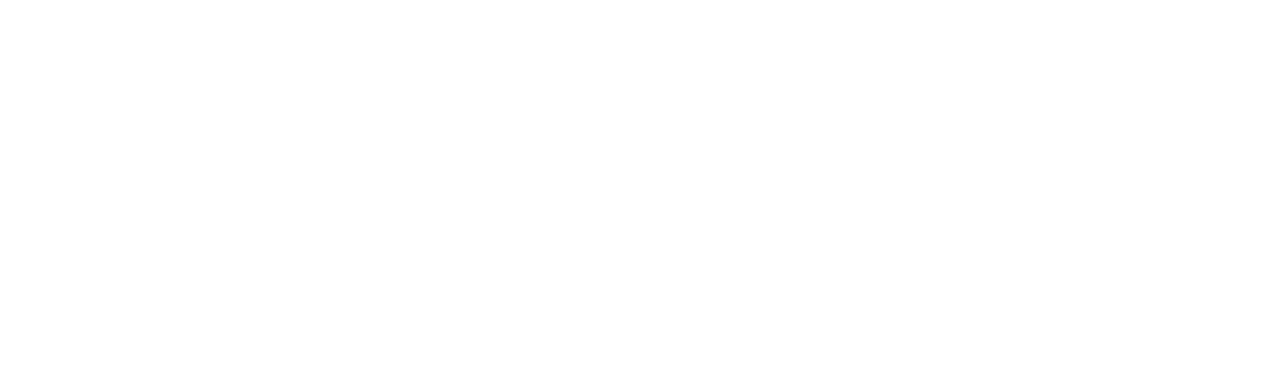
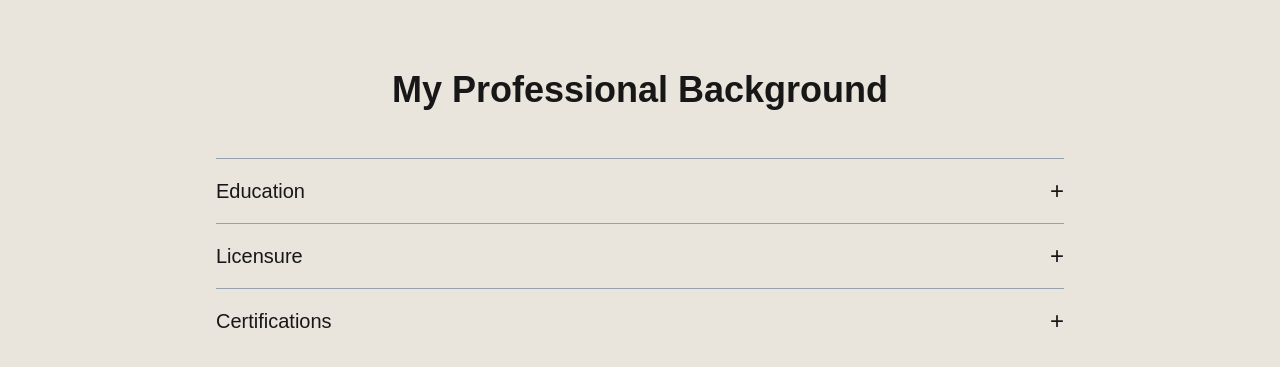
Before and after one commit to Sakshiingle/growmytherapy-assignment, a Next.js app: page / in a window 1280 px wide. Shown: the part 4277-4644 px from the top of the page. Before the commit the page ends 4267 px from the top, so only its background shows below. Built offline with nearby package versions, Linux system fonts and the light colour scheme.

Commit message:
Fix Professional Background accordion toggle behavior

```diff
--- a/src/app/page.tsx
+++ b/src/app/page.tsx
@@ -3,6 +3,8 @@
 
 import Image from "next/image";
 // Next.js optimized image component
+import { useState } from "react";
+
 
 export default function Home() {
   return (
@@ -377,8 +379,71 @@ export default function Home() {
 {/* ================= END FAQ SECTION ================= */}
 
 
+{/* PROFESSIONAL BACKGROUND SECTION */}
+<section className="bg-[#e9e4dc] py-20">
+  <div className="max-w-4xl mx-auto px-6">
+
+    {/* Section Title */}
+    <h2 className="text-4xl font-semibold text-center mb-12">
+      My Professional Background
+    </h2>
+
+    {/* Accordion Item: Education */}
+    <AccordionItem
+      title="Education"
+      content="Euphorbia dianthus alchemilla muscari lavandula anthurium artemesia false artemesia moluccella gladiolus cirsium trollius anthurium prunus delphinium achillea."
+    />
+
+    {/* Accordion Item: Licensure */}
+    <AccordionItem
+      title="Licensure"
+      content="Licensed Clinical Psychologist (PsyD). State licensure details and regulatory compliance information."
+    />
+
+    {/* Accordion Item: Certifications */}
+    <AccordionItem
+      title="Certifications"
+      content="CBT, EMDR, Mindfulness-based therapy certifications."
+    />
+
+  </div>
+</section>
+
 
 
     </>
   );
 }
+
+
+// Reusable Accordion Item Component
+function AccordionItem({
+  title,
+  content,
+}: {
+  title: string;
+  content: string;
+}) {
+  // Tracks whether section is open or closed
+  const [open, setOpen] = useState(false);
+
+  return (
+    <div className="border-t border-gray-400">
+      {/* Clickable header */}
+      <button
+        onClick={() => setOpen(!open)} // toggle open/close
+        className="w-full flex justify-between items-center py-4 text-left"
+      >
+        <span className="text-xl">{title}</span>
+        <span className="text-2xl">{open ? "−" : "+"}</span>
+      </button>
+
+      {/* Content shown only when open */}
+      {open && (
+        <p className="text-sm leading-relaxed pb-4 max-w-xl">
+          {content}
+        </p>
+      )}
+    </div>
+  );
+}
```
